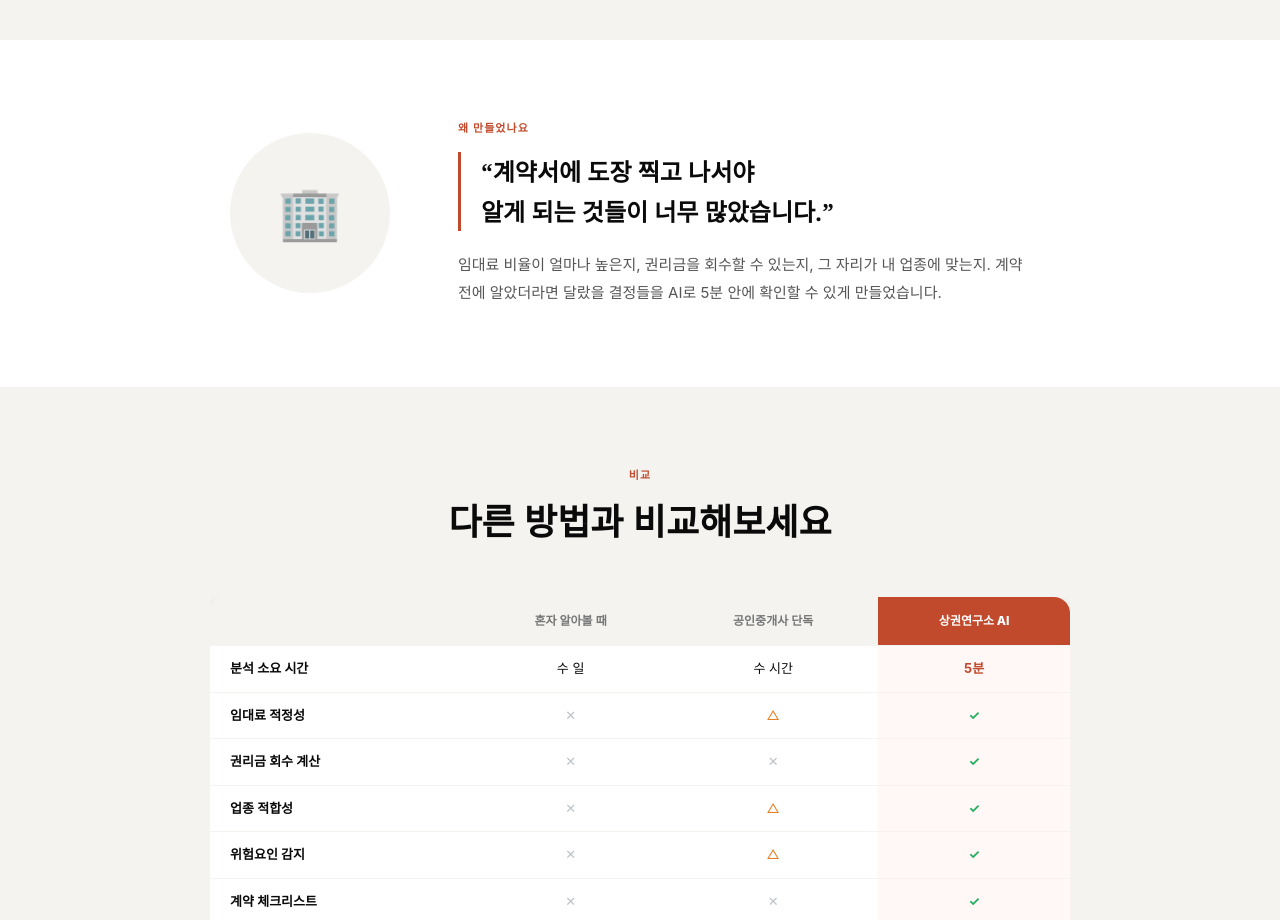
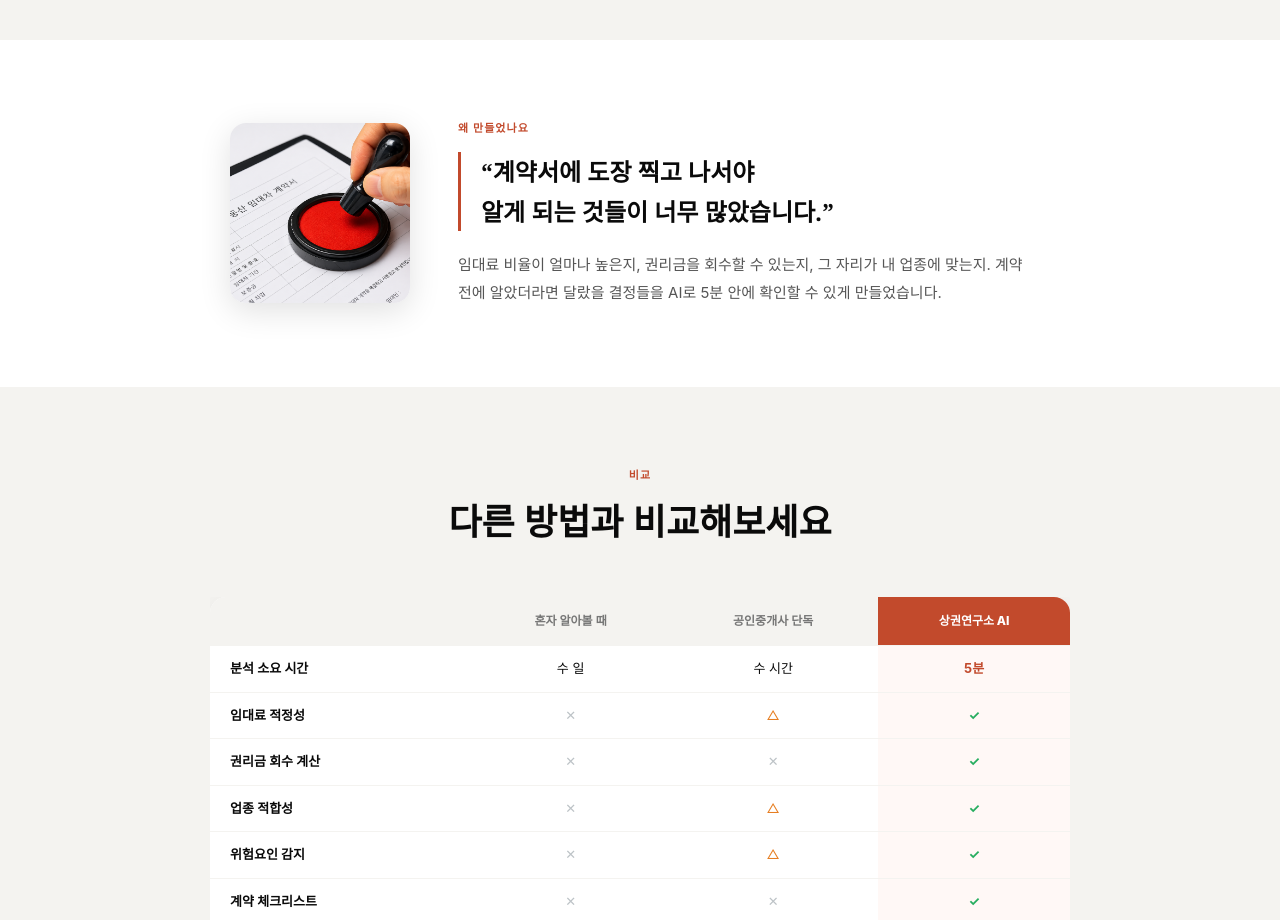
Before and after one commit to 2571320-ctrl/sangkwon-ai-pro, a Next.js app: page / in a window 1280 px wide. Shown: the part 1440-2360 px from the top of the page. Built offline with nearby package versions, Linux system fonts and the light colour scheme; a web font is replaced by a local one.

Commit message:
Replace building emoji with contract photo in founder section

```diff
--- a/src/app/page.tsx
+++ b/src/app/page.tsx
@@ -279,8 +279,8 @@ export default function LandingPage() {
       {/* ══ FOUNDER ══════════════════════════════════════════════════════════ */}
       <section style={{ background: 'white', padding: '80px 24px' }}>
         <div className="l-founder-grid" style={{ maxWidth: 820, margin: '0 auto', display: 'grid', gridTemplateColumns: '180px 1fr', gap: 48, alignItems: 'center' }}>
-          <div className="l-founder-photo" style={{ width: 160, height: 160, borderRadius: '50%', background: 'var(--gray)', display: 'flex', alignItems: 'center', justifyContent: 'center', fontSize: 52, margin: 0 }}>
-            🏢
+          <div className="l-founder-photo" style={{ width: 180, height: 180, borderRadius: 16, overflow: 'hidden', flexShrink: 0, margin: 0, boxShadow: '0 8px 32px rgba(0,0,0,0.12)' }}>
+            <img src="/contract.png" alt="부동산 임대차 계약서" style={{ width: '100%', height: '100%', objectFit: 'cover', objectPosition: 'center' }} />
           </div>
           <div>
             <div style={{ fontSize: 11, fontWeight: 700, color: 'var(--accent)', letterSpacing: '0.1em', marginBottom: 16, textTransform: 'uppercase' }}>왜 만들었나요</div>
```
Also changed, not shown: public/contract.png (added).
